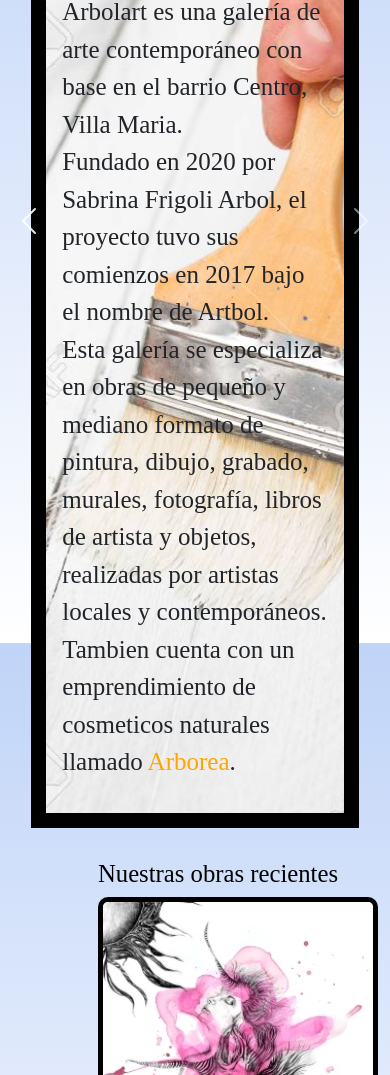
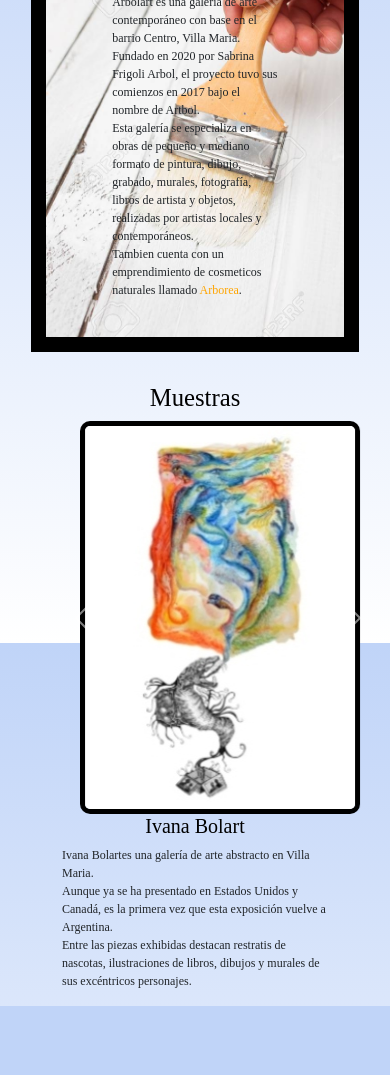
Before and after one commit to francovogler/Arbolart, a website: page vistas/nosotros.html in a window 390 px wide. Shown: the part 201-1276 px from the top of the page. Drawn offline with nearby package versions, Linux system fonts and the light colour scheme; a web font is replaced by a local one.

Commit message:
arreglando responsive de Nosotros que se rompio

```diff
--- a/scss/_nosotros.scss
+++ b/scss/_nosotros.scss
@@ -1,5 +1,5 @@
-.sobrenosotros {
-background-image: url("../imagenes/puestas/fondonosotros.jpg");
+.nosotros {
+background-image: url("../imagenes/fondonosotros.jpg");
 @include indexNovedades;
 }
 
@@ -10,7 +10,7 @@ background-image: url("../imagenes/puestas/fondonosotros.jpg");
 }
 .descripcionNosotros {
 
-  font-size: 1.25;
+  font-size: 75%;
   margin-left: 50px;
   margin-right: 50px;
 
--- a/vistas/nosotros.html
+++ b/vistas/nosotros.html
@@ -37,26 +37,26 @@
                 </a>
             </div>
             <div class="dropdown">
-                <button class="btn btn-secondary dropdown-toggle" type="button" id="dropdownMenuButton2"
-                    data-bs-toggle="dropdown" aria-expanded="false">
+                <button class="btn btn-secondary dropdown-toggle" type="button" id="dropdownMenuButton2" data-bs-toggle="dropdown" aria-expanded="false">
                   Menú
                 </button>
                 <ul class="dropdown-menu dropdown-menu-dark" aria-labelledby="dropdownMenuButton2">
                   <li><a class="dropdown-item active" href="../index.html">Inicio</a></li>
                   <li><a class="dropdown-item" href="../vistas/novedades.html">Novedades</a></li>
                   <li><a class="dropdown-item" href="../vistas/galeria.html">Galería</a></li>
-                    <li>
-                        <hr class="dropdown-divider">
-                    </li>
+                  <li><hr class="dropdown-divider"></li>
                   <li><a class="dropdown-item" href="../vistas/contacto.html">Contacto</a></li>
                 </ul>
               </div>
         </header>
 </div>
-</body>
-<div class=sobrenosotros>
+<!--SECTION NOSOTROS-->
+
+
+
+<section class=nosotros>
     <h2 class="nosotrosTitle">Nosotros</h2>
-    <p class="nosotrosDescripcion"> Arbolart es una galería de arte contemporáneo con base en el barrio Centro, Villa
+    <p class="descripcionNosotros">Arbolart es una galería de arte contemporáneo con base en el barrio Centro, Villa
         Maria.<br />
 
         Fundado en 2020 por Sabrina Frigoli Arbol, el proyecto tuvo sus comienzos en 2017 bajo el nombre de
@@ -65,8 +65,11 @@
         fotografía, libros de artista y objetos, realizadas por artistas locales y contemporáneos.<br /> Tambien
         cuenta con un emprendimiento de cosmeticos naturales llamado <a
             href="https://www.instagram.com/arborea.cuidadocapilar" target="blank">Arborea</a>. </p>
+</section>
 
-</div>
+<section class="nosotrosImagenes">
+    <h2 class="imagenesTitle">Muestras</h2>
+    <!-- IMAGENES -->
 
     <div class="container">
       <div class="row">
@@ -74,21 +77,18 @@
 
         </div>
         <div class="col">
-        <h2 class="carouselTitle">Nuestras obras recientes</h2>
-        <div id="nosotrosCarousel" class="" data-bs-ride="carousel">
+          <div id="galeriaCarousel" class="carousel slide" data-bs-ride="carousel">
             <div class="carousel-inner">
               <div class="carousel-item active">
 
-              <img src="../imagenes/puestas/unicornio.jpg" id="imagenes" class="d-block w-auto" alt="">
+                <img src="../imagenes/puestas/pez.jpg" id="imagenes" class="d-block w-auto" alt="">
               </div>
               <div class="carousel-item">
-              <img src="../imagenes/puestas/pez.jpg" id="imagenes" class="d-block w-auto" alt="rosa">
+                <img src="../imagenes/puestas/unicornio.jpg" id="imagenes" class="d-block w-auto" alt="rosa">
               </div>
               <div class="carousel-item">
                 <img src="../imagenes/puestas/ziggy.jpg" id="imagenes" class="d-block w-auto" alt="peluqueria">
               </div>
-
-
             </div>
             <button class="carousel-control-prev" type="button" data-bs-target="#galeriaCarousel" data-bs-slide="prev">
               <span class="carousel-control-prev-icon" aria-hidden="true"></span>
@@ -101,16 +101,23 @@
           </div>
         </div>
         <div class="col">
+            <h2 class="nosotrosTitle">Ivana Bolart</h2>
+            <p class="descripcionNosotros"> Ivana Bolartes una galería de arte abstracto en Villa Maria.<br />
+                Aunque ya se ha presentado en Estados Unidos y Canadá, es la primera vez que esta exposición vuelve a Argentina.<br />
+                Entre las piezas exhibidas destacan restratis de nascotas, ilustraciones de libros, dibujos y murales de sus excéntricos personajes.
 
+         </p>
         </div>
       </div>
     </div>
 
+</section>
 
 <script src="https://cdn.jsdelivr.net/npm/bootstrap@5.1.3/dist/js/bootstrap.bundle.min.js"
     integrity="sha384-ka7Sk0Gln4gmtz2MlQnikT1wXgYsOg+OMhuP+IlRH9sENBO0LRn5q+8nbTov4+1p"
     crossorigin="anonymous"></script>
 
+</body>
 
 <!--FOOTER-->
 
@@ -118,31 +125,18 @@
     <div class="footerRow">
         <nav class="footerMenu">
             <ul>
-                <li> <a href="../index.html">
-                        <h6>Inicio</h6>
-                </li>
-                <li> <a href="../vistas/nosotros.html">
-                        <h6>Nosotros</h6>
-                </li>
-                <li> <a href="../vistas/novedades.html">
-                        <h6>Novedades</h6>
-                </li>
-                <li> <a href="../vistas/galeria.html">
-                        <h6>Galería</h6>
-                </li>
-                <li> <a href="../vistas/contacto.html">
-                        <h6>Contacto</h6>
-                </li>
+                <li> <a href="../index.html"><h6>Inicio</h6> </li>
+                <li> <a href="../vistas/nosotros.html"><h6>Nosotros</h6></li>
+                <li> <a href="../vistas/novedades.html"> <h6>Novedades</h6> </li>
+                <li> <a href="../vistas/galeria.html"> <h6>Galería</h6></li>
+                <li> <a href="../vistas/contacto.html"> <h6>Contacto</h6> </li>
             </ul>
         </nav>
         <img src="../imagenes/Recurso1.png" alt="logo arbolart">
         <div class="footerLinks">
-            <a href="https://www.instagram.com/arbolart" target="blank"><img src="../imagenes/puestas/instagram.png"
-                    alt="Instagram Link"></a>
-            <a href="https://www.facebook.com/arbolart/" target="blank"><img src="../imagenes/puestas/facebook.png"
-                    alt="Facebook Link"></a>
-            <a href="https://twitter.com/arbolarteRichi/" target="blank"><img src="../imagenes/puestas/twitter.png"
-                    alt="Twitter Link"></a>
+            <a href="https://www.instagram.com/arbolart" target="blank"><img src="../imagenes/puestas/instagram.png" alt="Instagram Link"></a>
+            <a href="https://www.facebook.com/arbolart/" target="blank"><img src="../imagenes/puestas/facebook.png" alt="Facebook Link"></a>
+            <a href="https://twitter.com/arbolarteRichi/" target="blank"><img src="../imagenes/puestas/twitter.png" alt="Twitter Link"></a>
         </div>
     </div>
     <div class="footerCopy">
```
Also changed, not shown: css/styles.css, imagenes/fondonosotros.jpg (renamed from imagenes/puestas/fondonosotros.jpg). Lines whose indentation alone changed are shown as unchanged.
